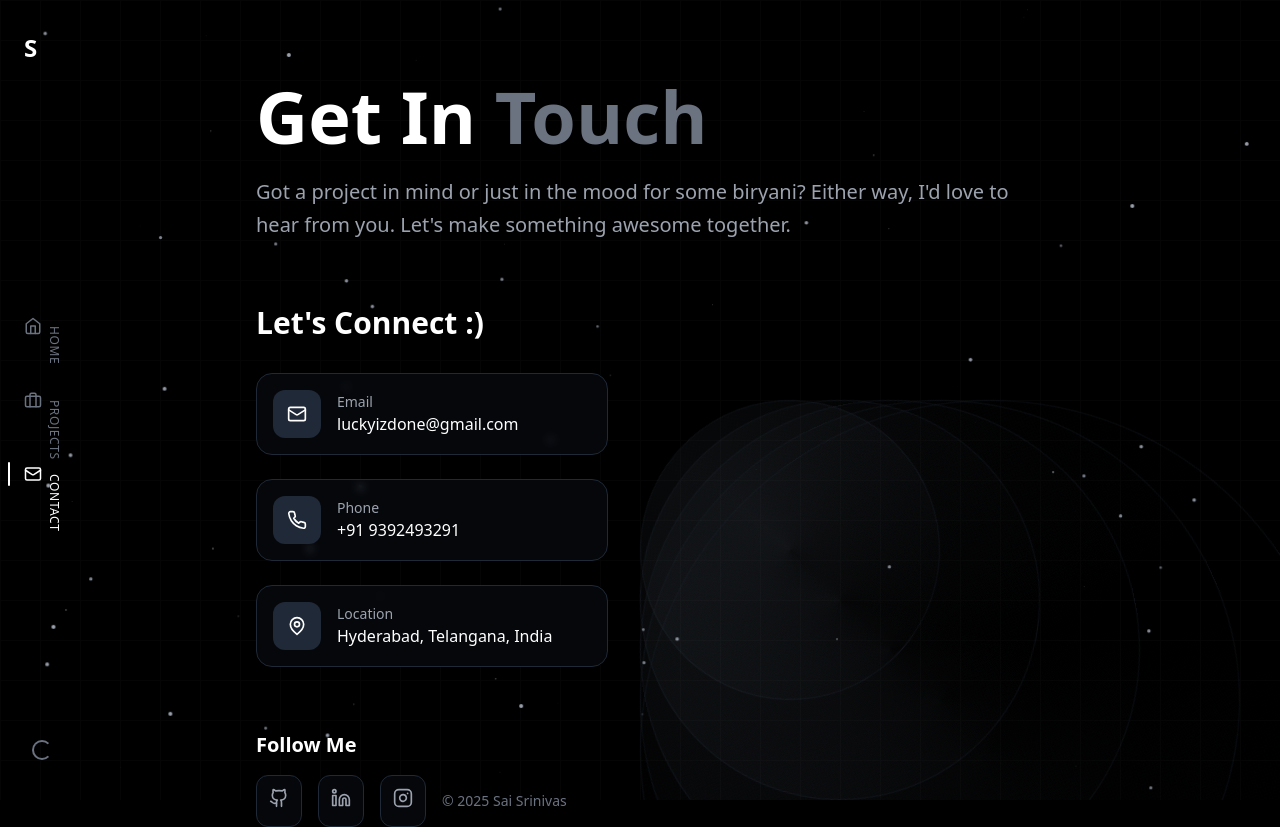
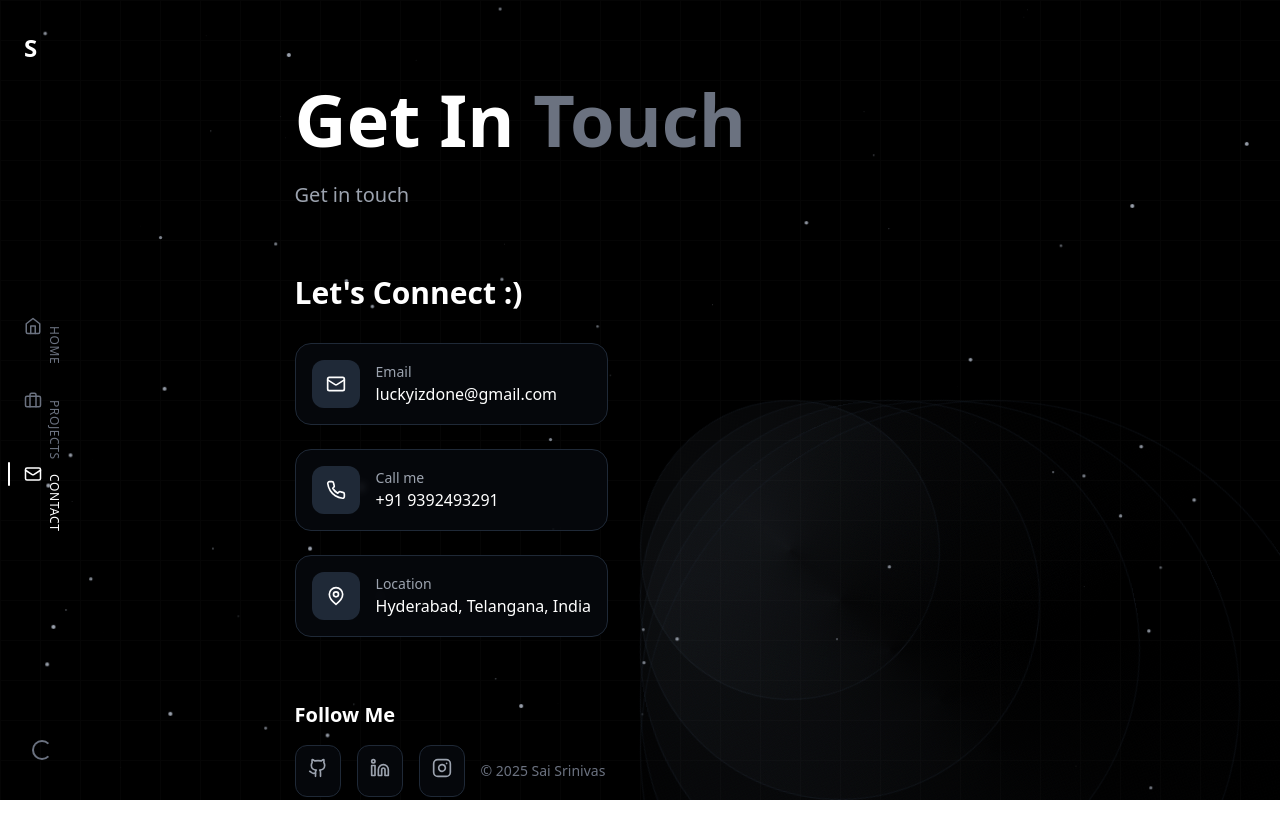
Before and after one commit to Lightzzz011/Portfolio, a React (Vite) app: page /contact in a window 1280 px wide. After the commit the page ends 800 px from the top, so only its background shows below. Built offline with nearby package versions, Linux system fonts and the light colour scheme.

Commit message:
Update Contact.tsx

```diff
--- a/src/components/Contact.tsx
+++ b/src/components/Contact.tsx
@@ -12,7 +12,7 @@ const Contact = () => {
 
   const contactInfo = [
     { icon: Mail, label: 'Email', value: 'luckyizdone@gmail.com' },
-    { icon: Phone, label: 'Phone', value: '+91 9392493291' },
+    { icon: Phone, label: 'Call me', value: '+91 9392493291' },
     { icon: MapPin, label: 'Location', value: 'Hyderabad, Telangana, India' }
   ];
 
@@ -35,7 +35,7 @@ const Contact = () => {
             Get In <span className="text-gray-500">Touch</span>
           </h1>
           <p className="text-xl text-gray-400 max-w-3xl leading-relaxed">
-            Got a project in mind or just in the mood for some biryani? Either way, I'd love to hear from you. Let's make something awesome together.
+            Get in touch
           </p>
         </motion.div>
 
```
